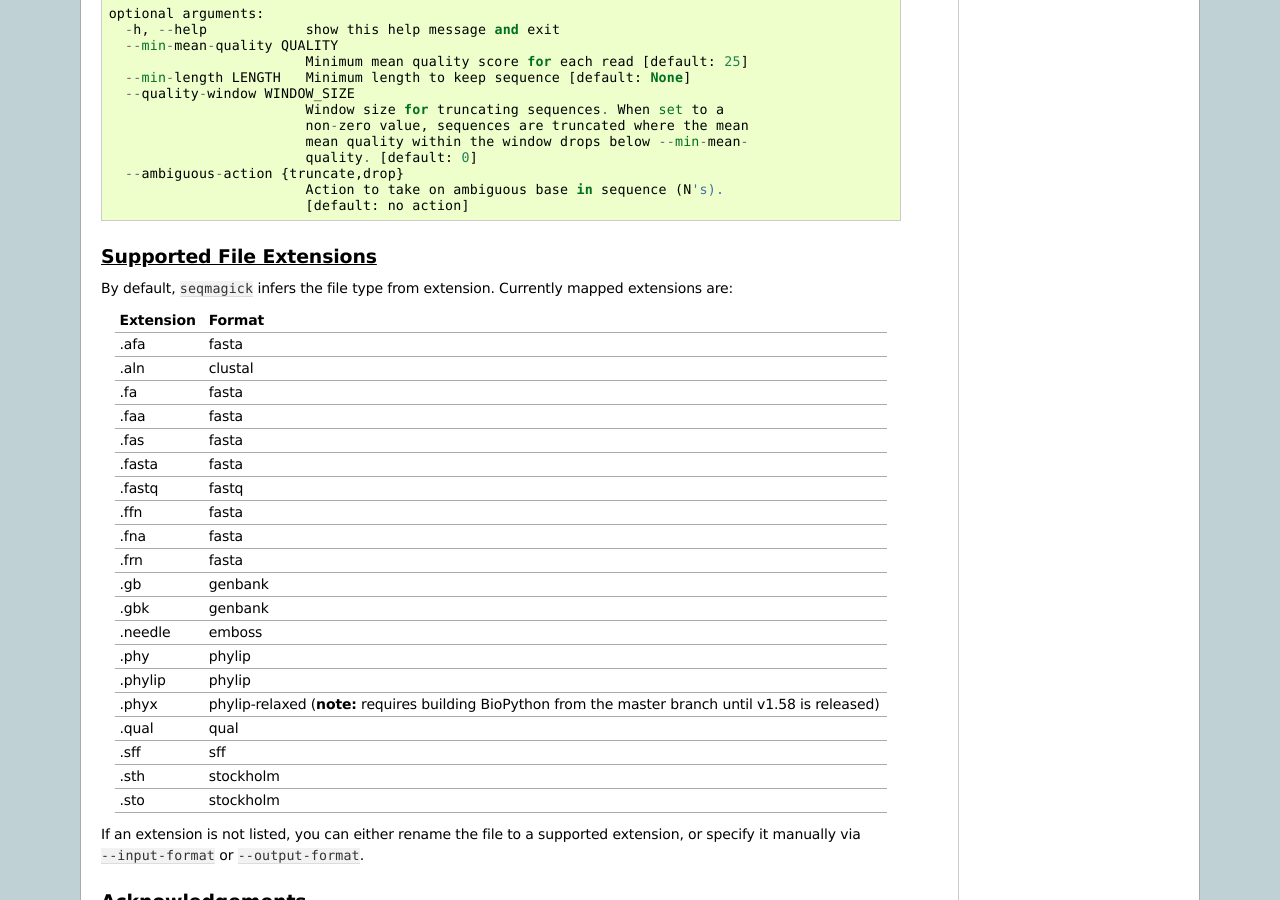
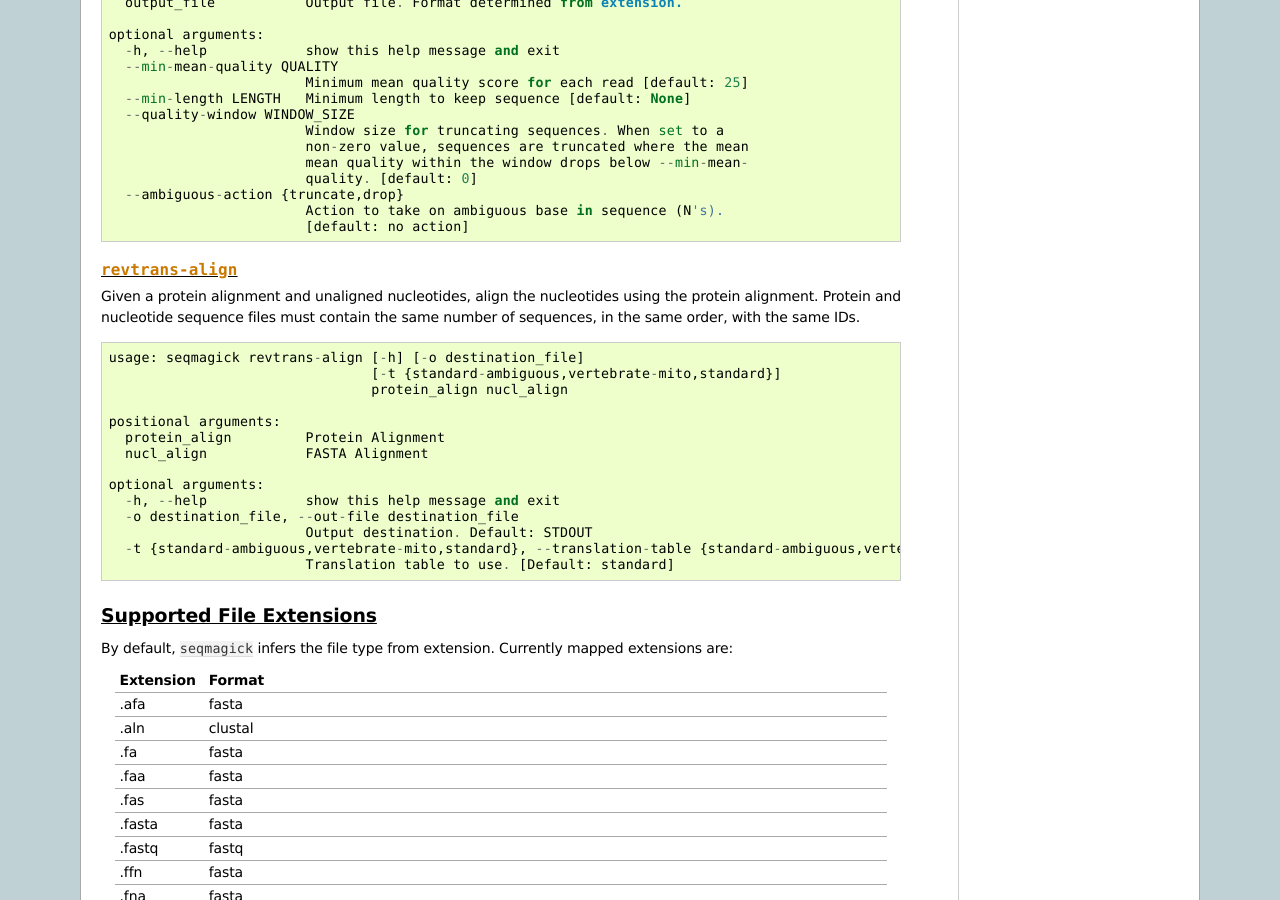
Before and after one commit to fhcrc/seqmagick, a Sphinx documentation site: the page built from docs/index.rst, in a window 1280 px wide and 900 px high, scrolled down 5468 px. Built offline with Sphinx 7.4.7, drawn with Linux system fonts in a browser that asks for light colours; some of the changed text lies outside the part shown.

Commit message:
Add revtrans-align to docs; Update CHANGELOG

```diff
--- a/docs/index.rst
+++ b/docs/index.rst
@@ -336,8 +336,6 @@
                             outside the primer-defined area to gaps). default:
                             trim
 
-
-
 ``quality-filter``
 ------------------
 
@@ -363,6 +361,31 @@
       --ambiguous-action {truncate,drop}
                             Action to take on ambiguous base in sequence (N's).
                             [default: no action]
+
+``revtrans-align``
+------------------
+
+Given a protein alignment and unaligned nucleotides, align the nucleotides
+using the protein alignment.  Protein and nucleotide sequence files must
+contain the same number of sequences, in the same order, with the same IDs.
+
+::
+
+    usage: seqmagick revtrans-align [-h] [-o destination_file]
+                                    [-t {standard-ambiguous,vertebrate-mito,standard}]
+                                    protein_align nucl_align
+
+    positional arguments:
+      protein_align         Protein Alignment
+      nucl_align            FASTA Alignment
+
+    optional arguments:
+      -h, --help            show this help message and exit
+      -o destination_file, --out-file destination_file
+                            Output destination. Default: STDOUT
+      -t {standard-ambiguous,vertebrate-mito,standard}, --translation-table {standard-ambiguous,vertebrate-mito,standard}
+                            Translation table to use. [Default: standard]
+
 
 Supported File Extensions
 =========================
```
Also changed, not shown: 1 other file.
